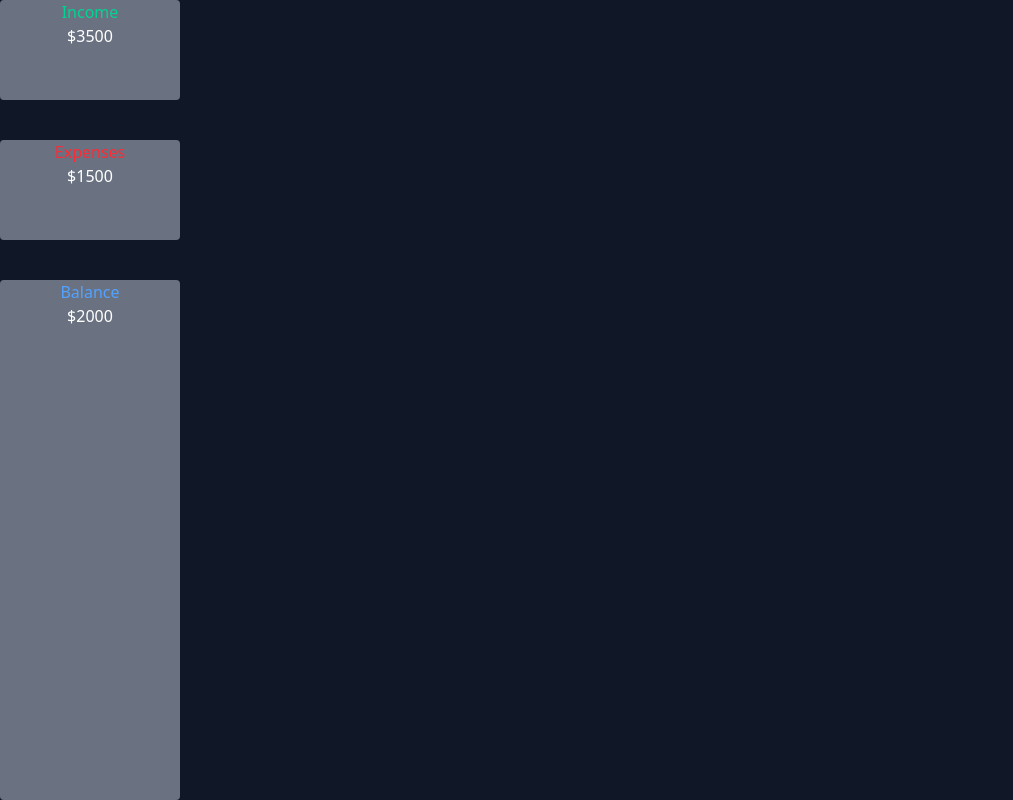
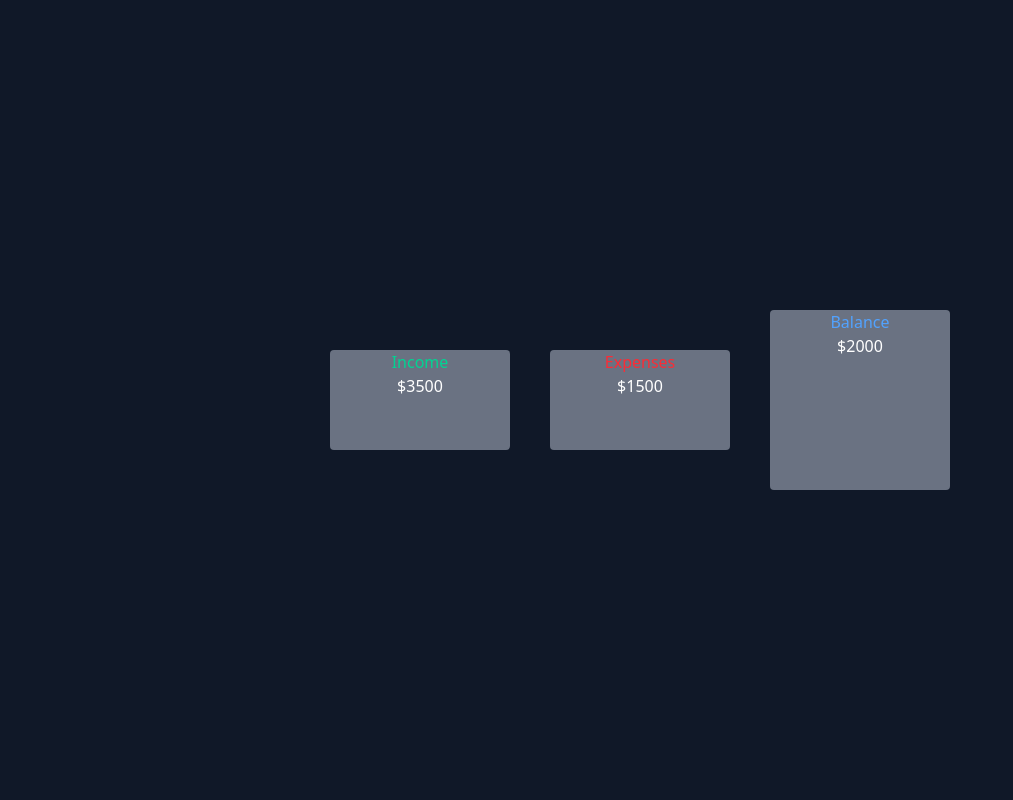
Before and after one commit to Juan-s-moreira/fintrack, a React (Vite) app in the folder FinTrack/: page / in a window 1280 px wide. Shown: the whole page, without its empty margins (0-1013 px from the left). Built offline with nearby package versions, Linux system fonts and the light colour scheme.

Commit message:
main cards

```diff
--- a/FinTrack/src/pages/Fintrack/fintrack.jsx
+++ b/FinTrack/src/pages/Fintrack/fintrack.jsx
@@ -3,7 +3,7 @@ import React from 'react'
 const Fintrack = () => {
   return (
     <>
-      <div className='bg-gray-900 h-screen gap-10 text-center flex flex-col  text-white'>
+      <div className='bg-gray-900 h-screen gap-10 text-center flex justify-center items-center text-white'>
         <div className='bg-gray-500 w-45 h-25 rounded-sm'>
           <h2 className='text-emerald-400'>Income</h2>
           <div>
@@ -19,7 +19,7 @@ const Fintrack = () => {
         </div>
 
 
-        <div className='bg-gray-500 rounded-sm flex-1 items-center w-45 h-45 justify-center '>
+        <div className='bg-gray-500 rounded-sm items-center w-45 h-45 justify-center '>
           <h2 className='text-blue-400'>Balance</h2>
           <div>
             <h2>$2000 </h2>
```
